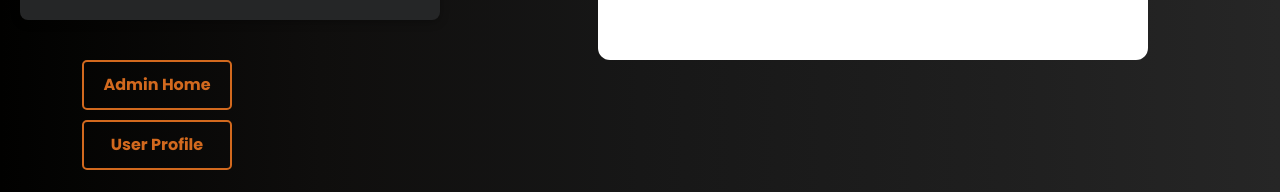
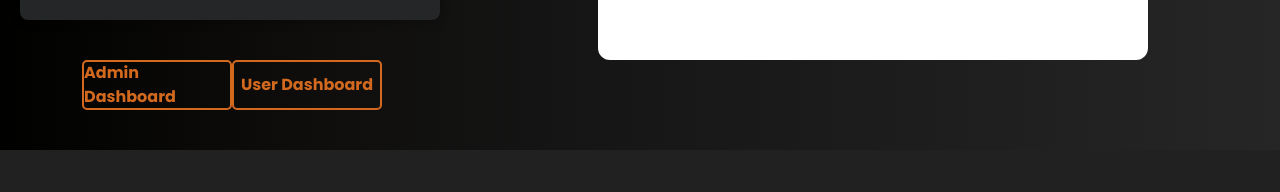
Before and after one commit to KhaledHassangit/Layl, a React (Create React App) app: page /login in a window 1280 px wide. Shown: the part 760-952 px from the top of the page. Built offline with nearby package versions, Linux system fonts and the light colour scheme; no server answers.

Commit message:
Links style update]

```diff
--- a/src/Pages/Auth/LoginPage.jsx
+++ b/src/Pages/Auth/LoginPage.jsx
@@ -221,7 +221,7 @@
           </Col>
 
         </Row>
-        <div style={{ display: 'flex', flexDirection: 'column' }}>
+        <div style={{ display: 'flex', flexDirection: 'row' }}>
   <Link
     style={{
       width: "150px",
@@ -241,7 +241,7 @@
     }}
     to="/admin/home"
   >
-    Admin Home
+    Admin Dashboard
   </Link>
 
   <Link
@@ -262,7 +262,7 @@
     }}
     to="/users/me"
   >
-    User Profile
+    User Dashboard
   </Link>
       </div>
 
```
